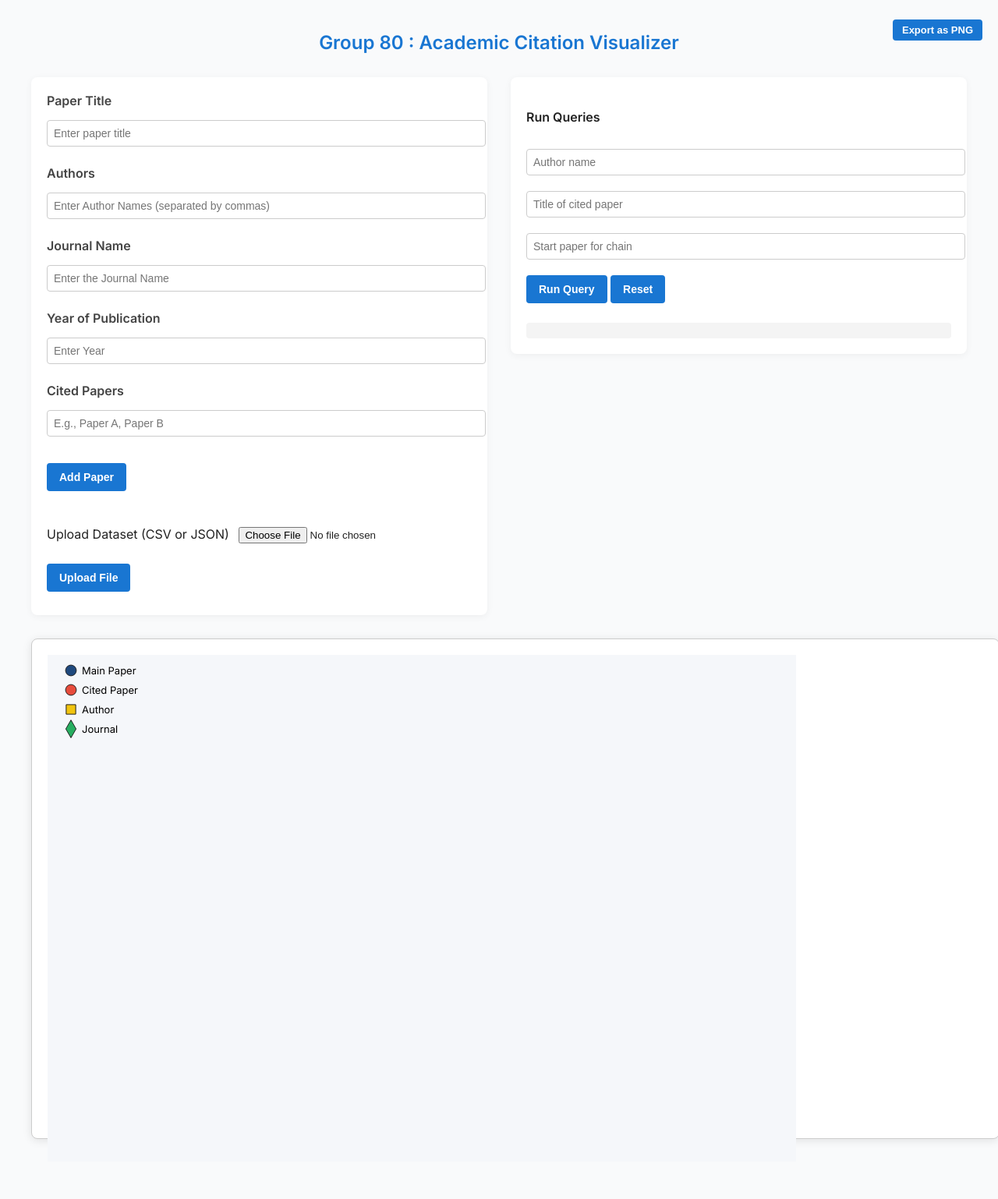
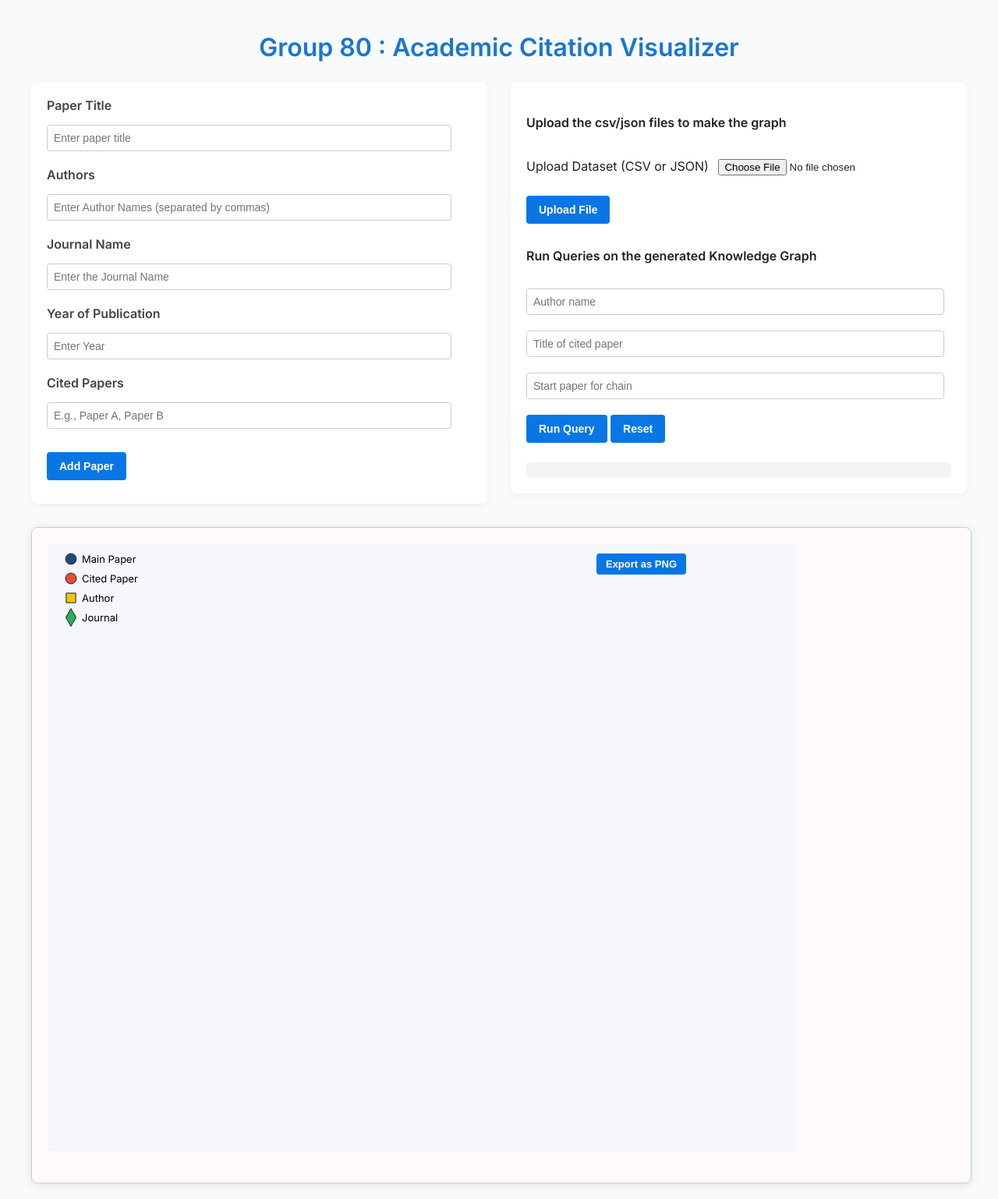
Before and after one commit to jaspreetmonga/citation_tracker_web, a Flask app: page / in a window 1280 px wide. Shown: the whole page at 78% size. Before the commit the page ends 1463 px from the top, so only its background shows below. Run offline with Flask 3, Linux system fonts and the light colour scheme; data that the repository does not hold is empty.

Commit message:
fixing css

```diff
--- a/citation_tracker_web/static/script.js
+++ b/citation_tracker_web/static/script.js
@@ -96,7 +96,7 @@ document.addEventListener("DOMContentLoaded", () => {
 
   const exportBtn = document.createElement('button');
   exportBtn.textContent = 'Export as PNG';
-  exportBtn.style.cssText = 'position:absolute; top:15px; right:20px; z-index:10; padding:6px 12px; font-size:13px;';
+  exportBtn.style.cssText = 'position:absolute; top:700px; right:400px; z-index:10; padding:6px 12px; font-size:13px;';
   exportBtn.onclick = () => {
     const svg = document.querySelector('#visual-area svg');
     const svgData = new XMLSerializer().serializeToString(svg);
@@ -132,7 +132,7 @@ async function drawGraph() {
 
   d3.select("#visual-area").selectAll("*").remove();
 
-  const width = 960, height = 650;
+  const width = 960, height = 780;
 
   const svg = d3.select("#visual-area")
     .append("svg")
--- a/citation_tracker_web/static/style.css
+++ b/citation_tracker_web/static/style.css
@@ -9,7 +9,7 @@ input, button {
 }
 #visual-area {
     margin-top: 20px;
-    width: 100%;
-    height: 600px;
+    width: 97%;
+    height: 800px;
     border: 1px solid #ccc;
 }
--- a/citation_tracker_web/templates/dashboard.html
+++ b/citation_tracker_web/templates/dashboard.html
@@ -16,9 +16,9 @@
       max-width: 1200px;
       color: #222;
     }
-    h2 {
+    h1 {
       text-align: center;
-      margin-bottom: 30px;
+      margin-bottom: 25px;
       color: #1976D2;
       font-weight: 600;
     }
@@ -35,7 +35,7 @@
       box-shadow: 0 2px 10px rgba(0, 0, 0, 0.05);
     }
     .form-row {
-      margin-bottom: 14px;
+      margin-bottom: 10px;
     }
     .form-row label {
       display: block;
@@ -46,14 +46,14 @@
     .form-row input[type="text"],
     .form-row input[type="number"],
     .form-row input[type="file"] {
-      width: 100%;
+      width: 92%;
       padding: 8px;
       border: 1px solid #ccc;
       border-radius: 4px;
       font-size: 14px;
     }
     button {
-      background-color: #1976D2;
+      background-color: #0876e4;
       color: white;
       padding: 10px 16px;
       border: none;
@@ -76,7 +76,7 @@
     }
     #visual-area {
       margin-top: 30px;
-      background: white;
+      background: rgb(254, 250, 250);
       padding: 20px;
       border-radius: 8px;
       box-shadow: 0 2px 12px rgb(0 0 0 / 0.1);
@@ -90,7 +90,7 @@
     }
     .right-panel input[type="text"] {
       margin-bottom: 10px;
-      width: 100%;
+      width: 95%;
       padding: 8px;
       font-size: 14px;
       border: 1px solid #ccc;
@@ -99,7 +99,7 @@
   </style>
 </head>
 <body>
-  <h2>Group 80 : Academic Citation Visualizer</h2>
+  <h1>Group 80 : Academic Citation Visualizer</h1>
 
   <div class="container">
     <!-- Left panel: Form inputs -->
@@ -128,16 +128,19 @@
         <button type="submit">Add Paper</button>
       </form>
 
+    </div>
+
+    <!-- Right panel: Query options -->
+    <div class="right-panel">
       <form id="upload-form" enctype="multipart/form-data" style="margin-top: 20px;">
+        <h4>Upload the csv/json files to make the graph</h4>
         <label for="file-upload">Upload Dataset (CSV or JSON)</label>
         <input type="file" id="file-upload" name="file" accept=".csv, .json" required />
         <button type="submit" style="margin-top: 10px;">Upload File</button>
       </form>
-    </div>
 
-    <!-- Right panel: Query options -->
-    <div class="right-panel">
-      <h4>Run Queries</h4>
+
+      <h4>Run Queries on the generated Knowledge Graph</h4>
       <input id="author-query" type="text" placeholder="Author name">
       <input id="citation-query" type="text" placeholder="Title of cited paper">
       <input id="chain-query" type="text" placeholder="Start paper for chain">
```
Also changed, not shown: citation_tracker_web/uploads/dummy.csv (added, +7 -0 lines).
